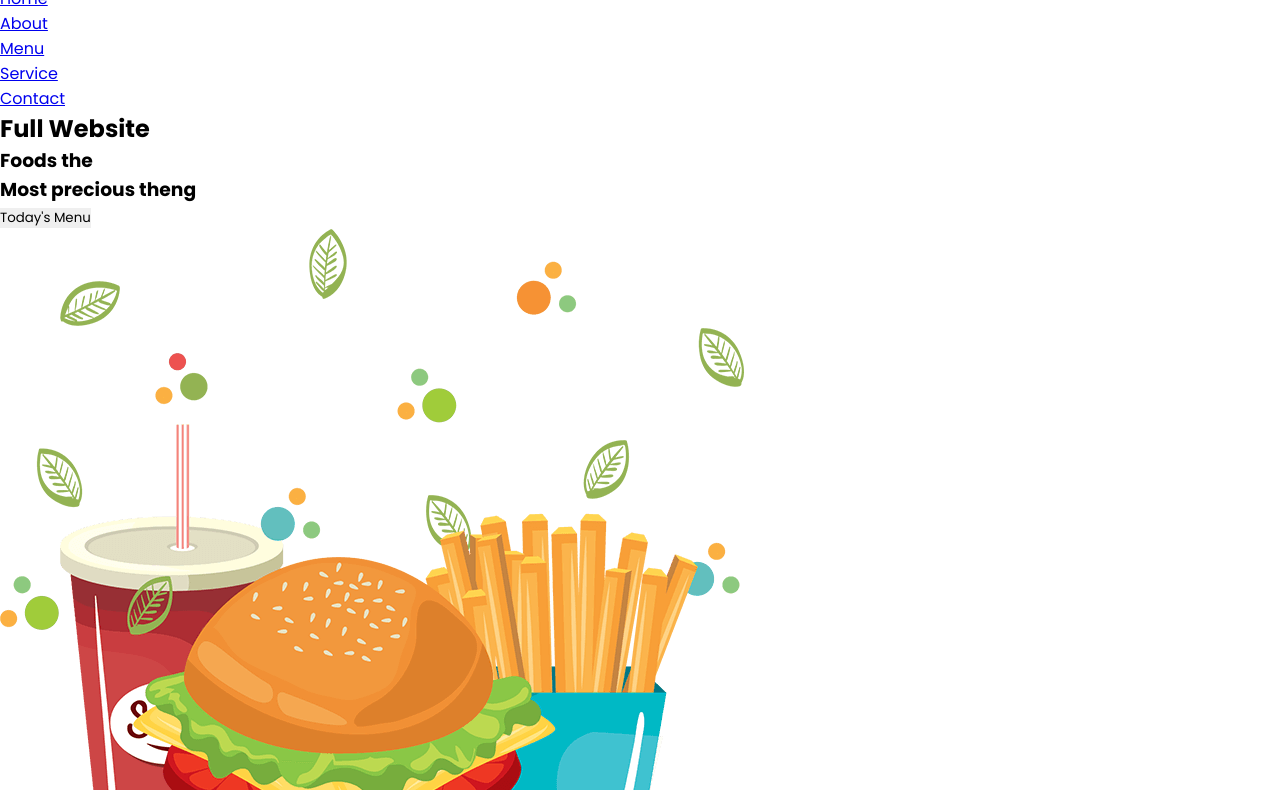
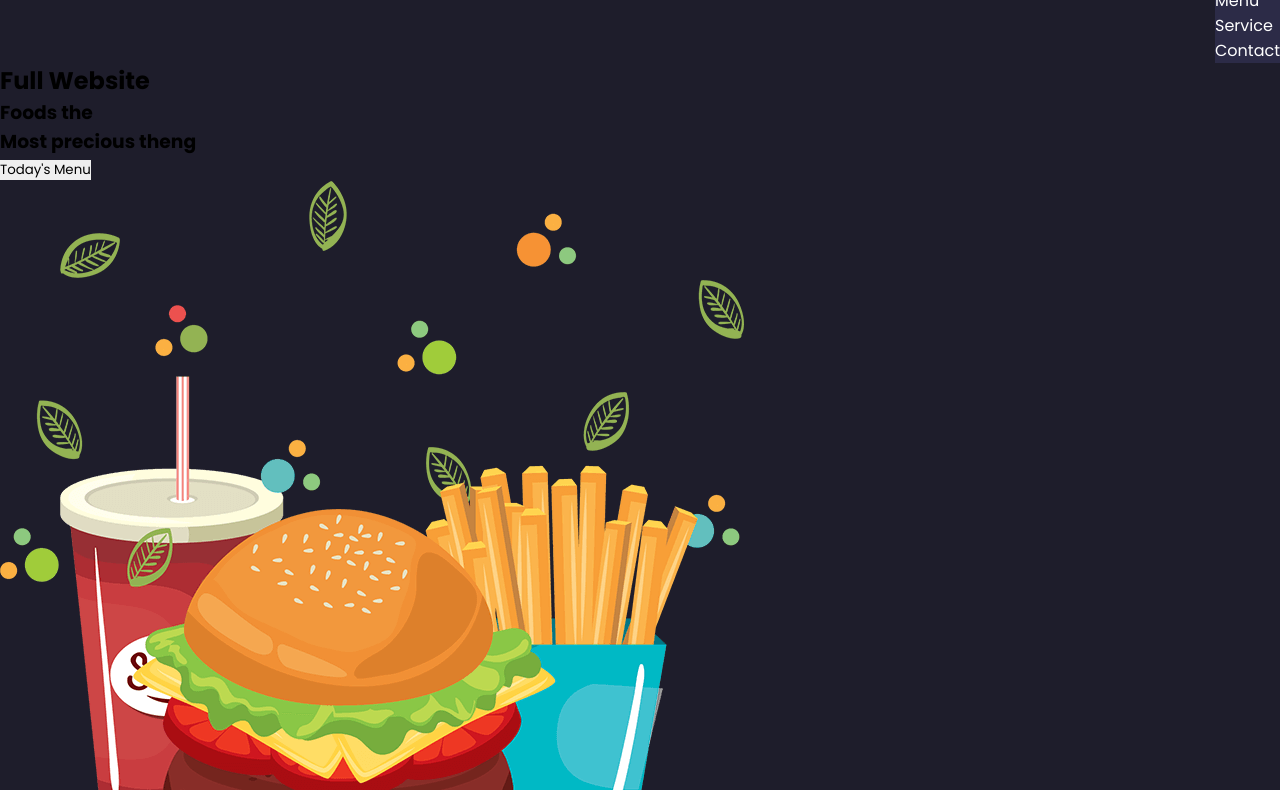
Before and after one commit to OugMontiel/Filtro-dos---proyectoWed, a plain HTML site: page Indix.html in a window 1280 px wide. Shown: the part 62-852 px from the top of the page. Drawn offline with nearby package versions, Linux system fonts and the light colour scheme.

Commit message:
feat: :construction: Versión móvil del encabezado.
Aún no se ha realizado la tarea de hacer que el menú pueda colapsarse y expandirse. Es un pendiente.

```diff
--- a/css/style.css
+++ b/css/style.css
@@ -7,3 +7,25 @@
     box-sizing: border-box;
     font-family: 'Poppins', sans-serif;
 }
+body{
+    background: var(--color-NegroUno);
+}
+header{
+    display: flex;
+    justify-content: space-between;
+
+    color: var(--color-Naranja);
+}
+header ul{
+    background: var(--color-Azul);
+}
+header li{
+    list-style: none;
+}
+header li:hover{
+    border: 1px solid var(--color-NegroUno);
+}
+header a{
+    text-decoration: none;
+    color: var(--color-Blanco);
+}
```
